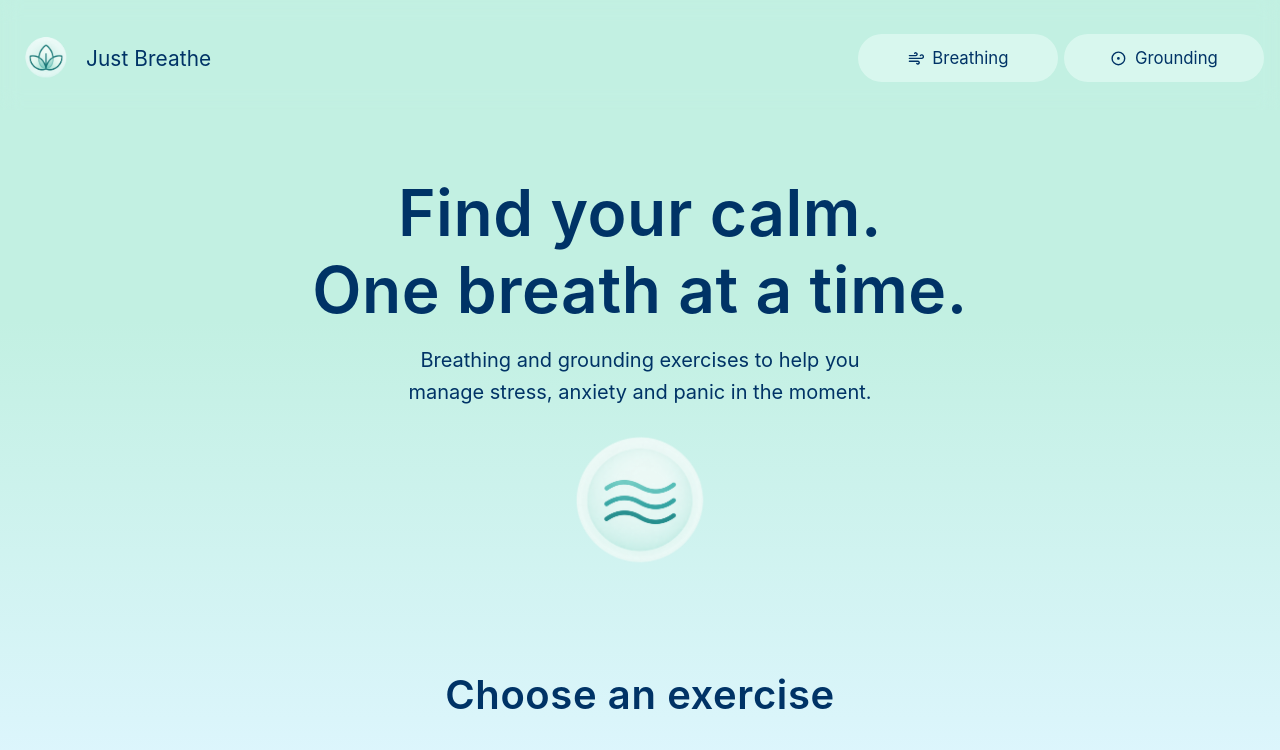
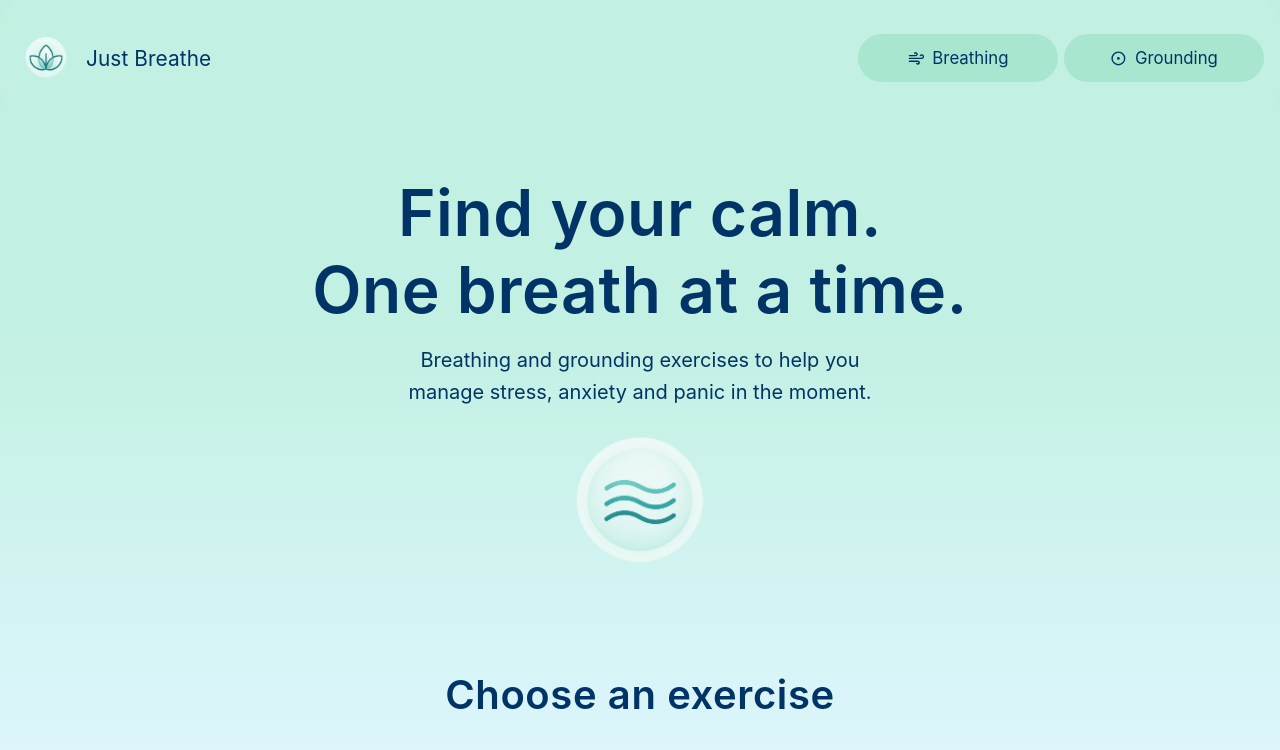
Before and after one commit to Eka1984/panic-tools, a React (Vite) app: page / in a window 1280 px wide. Shown: the top 750 px of the page. Built offline with nearby package versions, Linux system fonts and the light colour scheme; a web font is replaced by a local one.

Commit message:
style: update header pill background color for more visible

```diff
--- a/src/components/Header/Header.module.css
+++ b/src/components/Header/Header.module.css
@@ -63,7 +63,7 @@
   padding: 0 10px;
   font-size: 0.8rem;
   border-radius: 999px;
-  background: rgba(220, 248, 240, 0.85);
+  background: var(--mint, #c2f0e2);
   backdrop-filter: blur(8px);
   display: inline-flex; /* or flex */
   align-items: center; /* vertical alignment */
```
